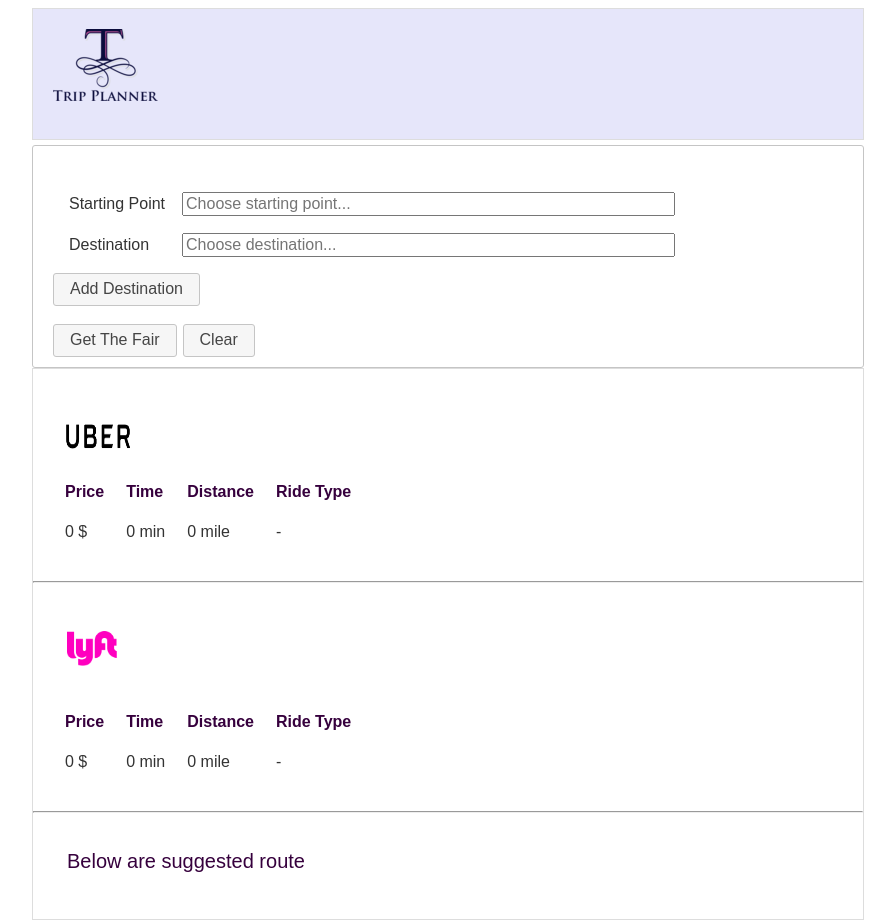
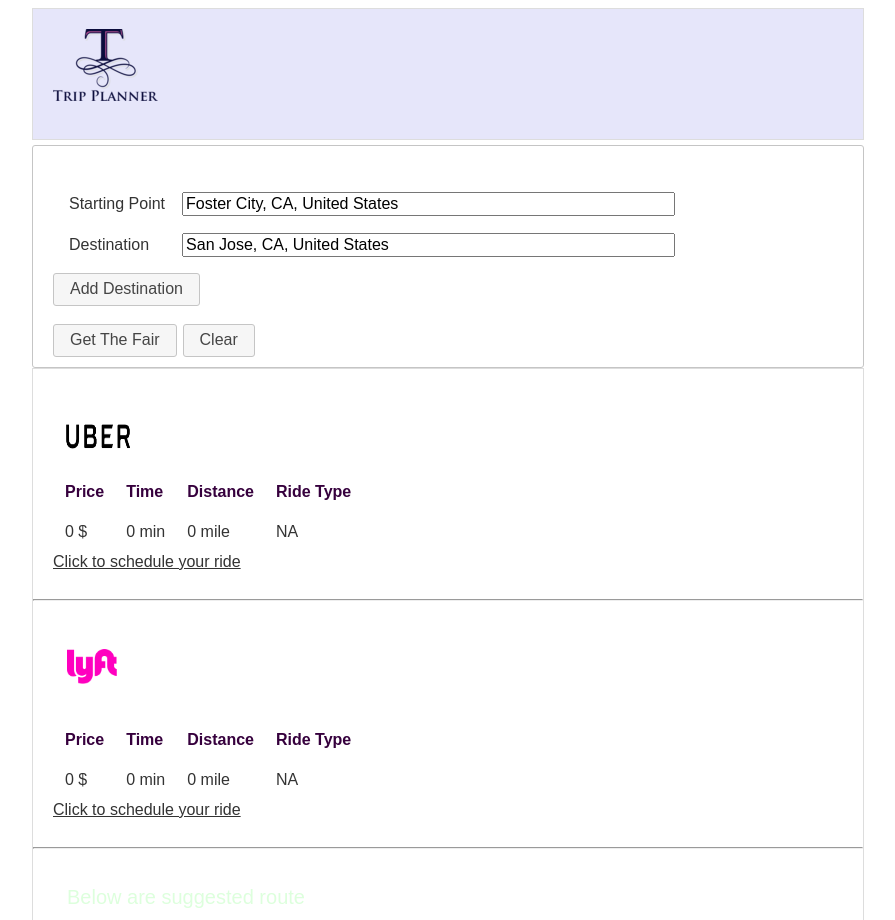
Before and after one commit to hinamohare/CMPE273-Trip-Planner, a Flask app: page / in a window 1280 px wide. Shown: the top 920 px of the page, without its empty margins (158-1053 px from the left). Run offline with Flask 2, Linux system fonts and the light colour scheme; some libraries are stand-ins or nearby versions.

Commit message:
Update index.html

```diff
--- a/application/templates/index.html
+++ b/application/templates/index.html
@@ -64,7 +64,8 @@
 //google.maps.event.addDomListener(window,'load', initializemap);
 
 </script>
-<title> TRIP PLANNER </title>
+
+	<title> TRIP PLANNER </title>
 <style>
 .aligncenter {
 	width: 900px;
@@ -118,7 +119,7 @@
 <body>
 <div id='container' class='aligncenter' >
 <div class='mainheader '>
-<img  src="{{ url_for('static', filename = 'images/logo.png') }}" alt="Travel Planner">
+<img  src="../static/images/logo.png" alt="Travel Planner">
 
 </div>
 
@@ -127,9 +128,9 @@
 <form   id="frmAddress">
 
 	<table id='tblAddress' cellspacing='15'>
-	<tr ><td>Starting Point</td><td><input id="start" required  class='ui-autocomplete-input' name ="start" type="text" size="50" placeholder="Choose starting point..." autocomplete="off">
+	<tr ><td>Starting Point</td><td><input id="start" required value='Foster City, CA, United States' class='ui-autocomplete-input' name ="start" type="text" size="50" placeholder="Choose starting point..." autocomplete="off">
 	</td></tr>
-	<tr><td>Destination</td><td><input id="end" required  class='ui-autocomplete-input' name = "end" type="text" size="50" placeholder="Choose destination..." autocomplete="off">
+	<tr><td>Destination</td><td><input id="end" required value='San Jose, CA, United States' class='ui-autocomplete-input' name = "end" type="text" size="50" placeholder="Choose destination..." autocomplete="off">
 	</td></tr>
 
 	</table>
@@ -149,7 +150,7 @@
 <div id='uberdata' class='resulthead ui-widget'>
 
 <div style="line-height:0px;vertical-align: top;height:50px;padding-top:0px;">
-<img align='left'  width='90px' height='70px' src= "{{ url_for('static', filename = 'images/Uber_Logotype_Digital_black.png') }}"  alt="Uber"/>
+<img align='left'  width='90px' height='70px' src="../static/images/Uber_Logotype_Digital_black.png"  alt="lyft"/>
 </div>
 
 <div class='provider-content'>
@@ -159,17 +160,18 @@
 		<td><span class="price">0 $</span></td>
 		<td><span class="time">0 min</span>		</td>
 		<td><span class="distance">0 mile</span></td>
-		<td><span class="ridetype">  -</span></td>
+		<td><span class="ridetype">NA</span></td>
 
 	</tr>
 </table>
+	<a href="https://www.uber.com/info/scheduled-rides/">Click to schedule your ride</a>
  </div>
 </div>
 	<hr/>
 <div id='lyftdata' class='resulthead ui-widget'>
 
 <div class='lyftlogo' style="line-height:0px;vertical-align: top;height:50px">
-<img align='left' style='padding-left:14px;'  width='50px' height='35px' src="{{ url_for('static', filename = 'images/lyft_logo_tiny_pink.png') }}"  alt="lyft"/>
+<img align='left' style='padding-left:14px;'  width='50px' height='35px' src="../static/images/lyft_logo_tiny_pink.png"  alt="lyft"/>
 
 </div>
 <div  class='provider-content'>
@@ -179,17 +181,19 @@
 		<td><span class="price">0 $</span></td>
 		<td><span class="time">0 min</span>		</td>
 		<td><span class="distance">0 mile</span></td>
-		<td><span class="ridetype">  -</span></td>
+		<td><span class="ridetype">NA</span></td>
 
 	</tr>
+
 </table>
+	<a href="https://www.lyft.com/app">Click to schedule your ride</a>
  </div>
 </div>
 	<hr/>
 <div id='routedata' class='resulthead ui-widget'>
 
 <div class='' style="line-height:0px;vertical-align: top;">
-<span class="header font" style='padding-left:14px; color:#36003d'>Below are suggested route</span>
+<span class="header font" style='padding-left:14px'>Below are suggested route</span>
 
 </div>
 <div  class='provider-content'>
```
